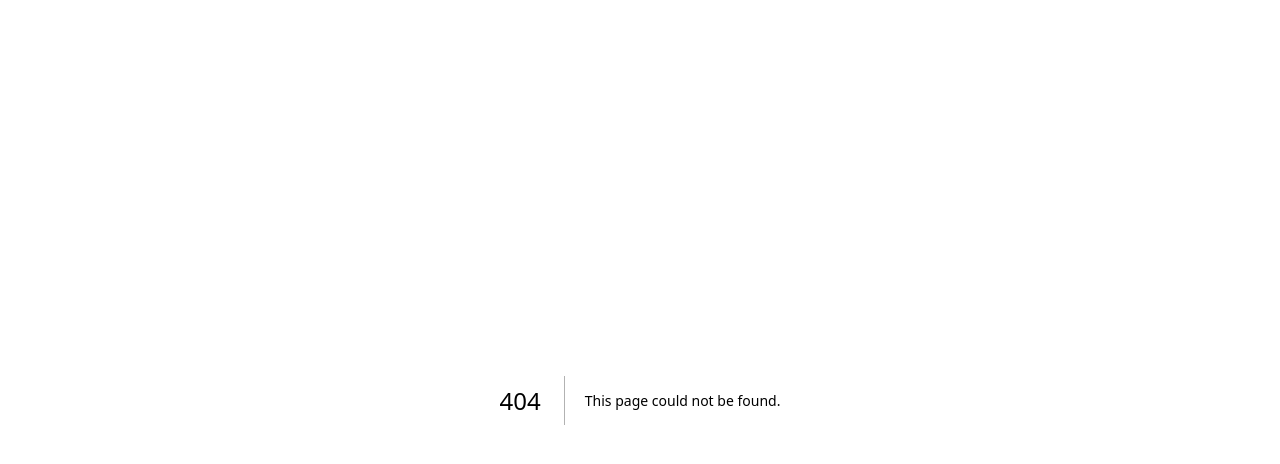
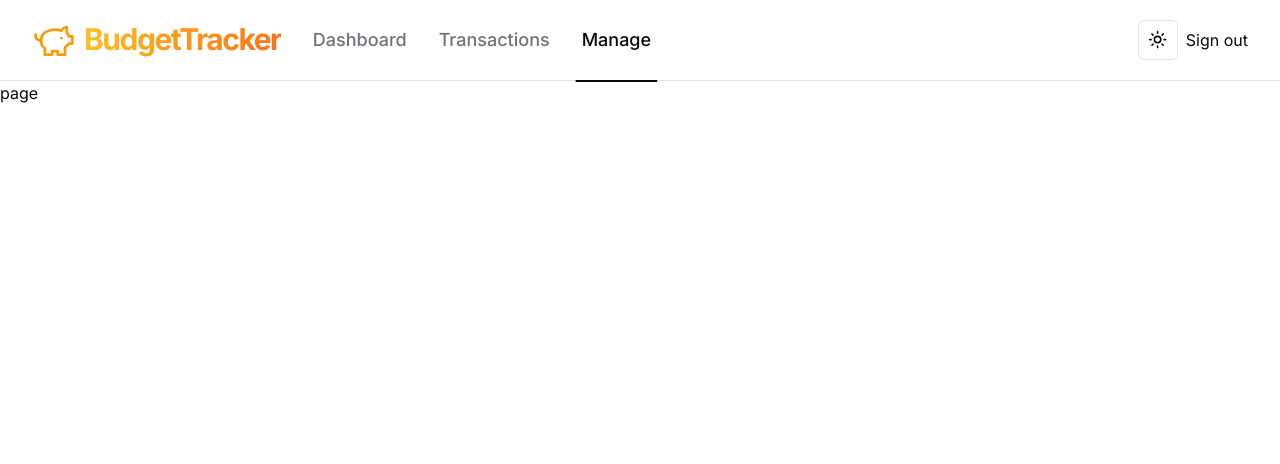
Before and after one commit to kevinmbitkebeyo/budget-tracker, a Next.js app: page /manage in a window 1280 px wide. Before the commit this address had no page. Shown: the top 464 px of the page. Built offline with nearby package versions, Linux system fonts and the light colour scheme.

Commit message:
create page manage

```diff
--- /dev/null
+++ b/app/(dashboard)/manage/page.tsx
@@ -0,0 +1,9 @@
+ import React from 'react'
+
+ const page = () => {
+   return (
+     <div>page</div>
+   )
+ }
+
+ export default page
```
